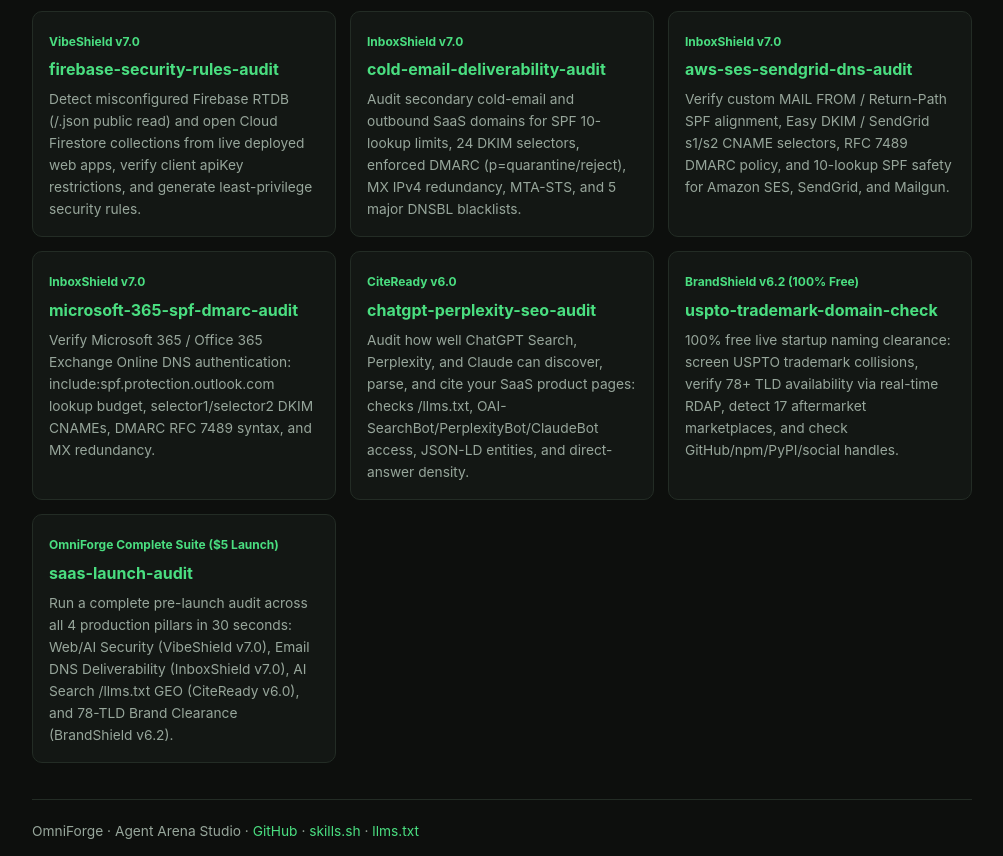
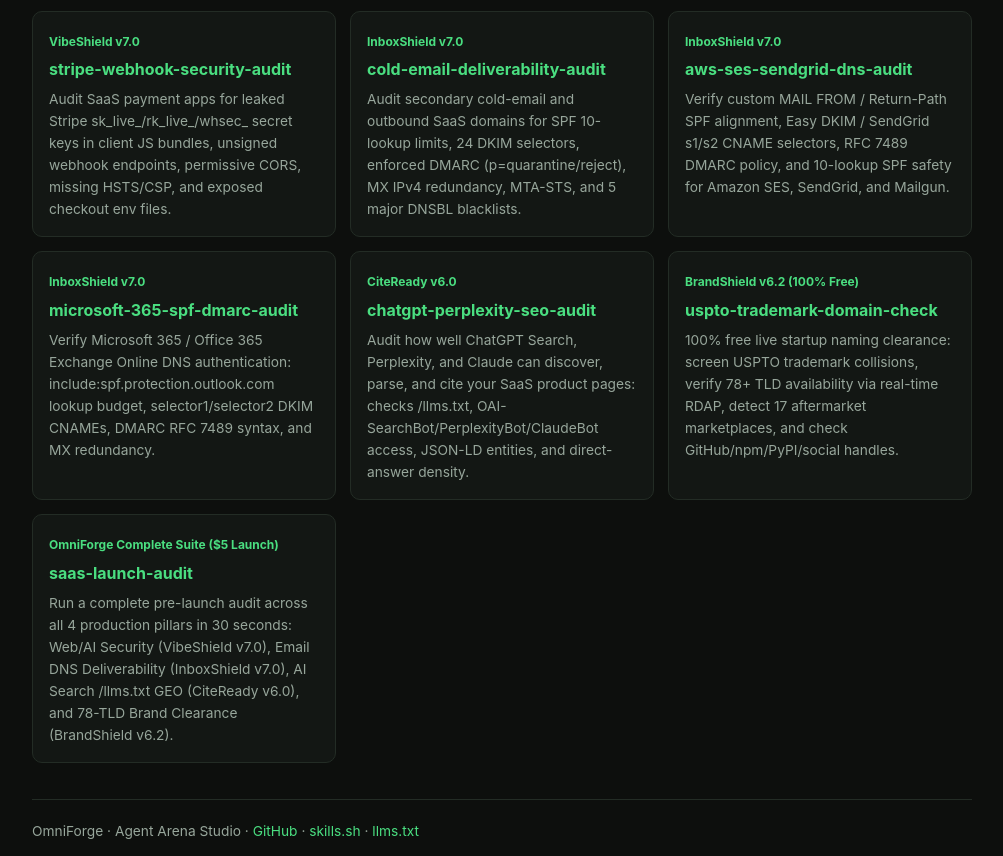
Before and after one commit to zColdWater/omniforge-skills, a plain HTML site: page docs/index.html in a window 1280 px wide. Shown: the part 3268-4124 px from the top of the page, without its empty margins (138-1141 px from the left). Drawn offline with Linux system fonts and the light colour scheme.

Commit message:
fix: replace duplicate firebase slug with stripe-webhook-security-audit (40 unique skills)

```diff
--- a/docs/index.html
+++ b/docs/index.html
@@ -78,7 +78,7 @@
       <div class="card"><div class="tag">VibeShield v7.0</div><div style="font-weight:700;margin-bottom:6px;"><a href="https://www.skills.sh/zColdWater/omniforge-skills/v0-security-audit" target="_blank" rel="noopener">v0-security-audit</a></div><div style="color:var(--muted);font-size:0.86rem;">Audit Vercel v0.dev generated Next.js and React apps for NEXT_PUBLIC_ secret leaks, CVE-2025-29927 middleware bypass, unauthenticated Supabase/Neon API routes, exposed sourcemaps, and missing CSP/HSTS headers.</div></div>
       <div class="card"><div class="tag">VibeShield v7.0</div><div style="font-weight:700;margin-bottom:6px;"><a href="https://www.skills.sh/zColdWater/omniforge-skills/replit-security-audit" target="_blank" rel="noopener">replit-security-audit</a></div><div style="color:var(--muted);font-size:0.86rem;">Run a read-only 6-phase security audit on Replit Agent deployed web apps: detect client JS API key leaks, exposed .env/.git/debug endpoints, permissive CORS, missing TLS/HSTS headers, and public DB reads.</div></div>
       <div class="card"><div class="tag">VibeShield v7.0</div><div style="font-weight:700;margin-bottom:6px;"><a href="https://www.skills.sh/zColdWater/omniforge-skills/vite-env-leak-scanner" target="_blank" rel="noopener">vite-env-leak-scanner</a></div><div style="color:var(--muted);font-size:0.86rem;">Scan live compiled Vite/React/Vue/Svelte JS chunks and sourcemaps for accidentally exposed VITE_* / PUBLIC_* private keys (Stripe, OpenAI, Supabase service_role, AWS, GitHub, Resend) using 52 high-precision rules.</div></div>
-      <div class="card"><div class="tag">VibeShield v7.0</div><div style="font-weight:700;margin-bottom:6px;"><a href="https://www.skills.sh/zColdWater/omniforge-skills/firebase-security-rules-audit" target="_blank" rel="noopener">firebase-security-rules-audit</a></div><div style="color:var(--muted);font-size:0.86rem;">Detect misconfigured Firebase RTDB (/.json public read) and open Cloud Firestore collections from live deployed web apps, verify client apiKey restrictions, and generate least-privilege security rules.</div></div>
+      <div class="card"><div class="tag">VibeShield v7.0</div><div style="font-weight:700;margin-bottom:6px;"><a href="https://www.skills.sh/zColdWater/omniforge-skills/stripe-webhook-security-audit" target="_blank" rel="noopener">stripe-webhook-security-audit</a></div><div style="color:var(--muted);font-size:0.86rem;">Audit SaaS payment apps for leaked Stripe sk_live_/rk_live_/whsec_ secret keys in client JS bundles, unsigned webhook endpoints, permissive CORS, missing HSTS/CSP, and exposed checkout env files.</div></div>
       <div class="card"><div class="tag">InboxShield v7.0</div><div style="font-weight:700;margin-bottom:6px;"><a href="https://www.skills.sh/zColdWater/omniforge-skills/cold-email-deliverability-audit" target="_blank" rel="noopener">cold-email-deliverability-audit</a></div><div style="color:var(--muted);font-size:0.86rem;">Audit secondary cold-email and outbound SaaS domains for SPF 10-lookup limits, 24 DKIM selectors, enforced DMARC (p=quarantine/reject), MX IPv4 redundancy, MTA-STS, and 5 major DNSBL blacklists.</div></div>
       <div class="card"><div class="tag">InboxShield v7.0</div><div style="font-weight:700;margin-bottom:6px;"><a href="https://www.skills.sh/zColdWater/omniforge-skills/aws-ses-sendgrid-dns-audit" target="_blank" rel="noopener">aws-ses-sendgrid-dns-audit</a></div><div style="color:var(--muted);font-size:0.86rem;">Verify custom MAIL FROM / Return-Path SPF alignment, Easy DKIM / SendGrid s1/s2 CNAME selectors, RFC 7489 DMARC policy, and 10-lookup SPF safety for Amazon SES, SendGrid, and Mailgun.</div></div>
       <div class="card"><div class="tag">InboxShield v7.0</div><div style="font-weight:700;margin-bottom:6px;"><a href="https://www.skills.sh/zColdWater/omniforge-skills/microsoft-365-spf-dmarc-audit" target="_blank" rel="noopener">microsoft-365-spf-dmarc-audit</a></div><div style="color:var(--muted);font-size:0.86rem;">Verify Microsoft 365 / Office 365 Exchange Online DNS authentication: include:spf.protection.outlook.com lookup budget, selector1/selector2 DKIM CNAMEs, DMARC RFC 7489 syntax, and MX redundancy.</div></div>
```
Also changed, not shown: docs/llms.txt, 3 other files.
